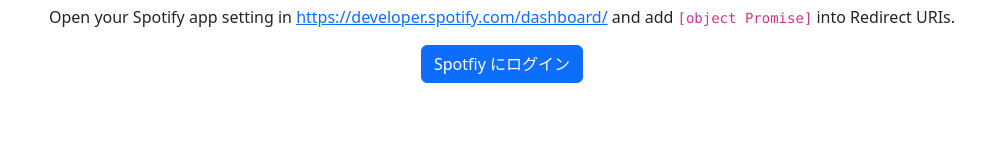
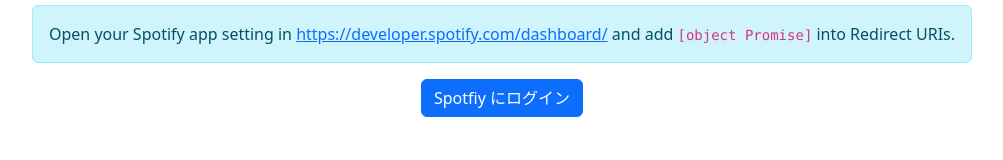
Before and after one commit to hexium310/spotify-nowplaying, a website with bundled scripts: page src/options/index.html in a window 1280 px wide. Shown: the whole page, without its empty margins (138-1141 px from the left). Built offline with nearby package versions, Linux system fonts and the light colour scheme; some packages are replaced by stand-ins of ours; no server answers.

Commit message:
Set .alert-info for information about redirect url

```diff
--- a/src/options/index.html
+++ b/src/options/index.html
@@ -34,7 +34,7 @@
       <i class="bi-person-fill-check">
       </i>
     </p>
-    <p>
+    <p class="alert alert-info">
       Open your Spotify app setting in <a href="https://developer.spotify.com/dashboard/" target="_blank" rel="noopener">https://developer.spotify.com/dashboard/</a>
       and add <code id="redirectUrl"></code> into Redirect URIs.
     </p>
```
